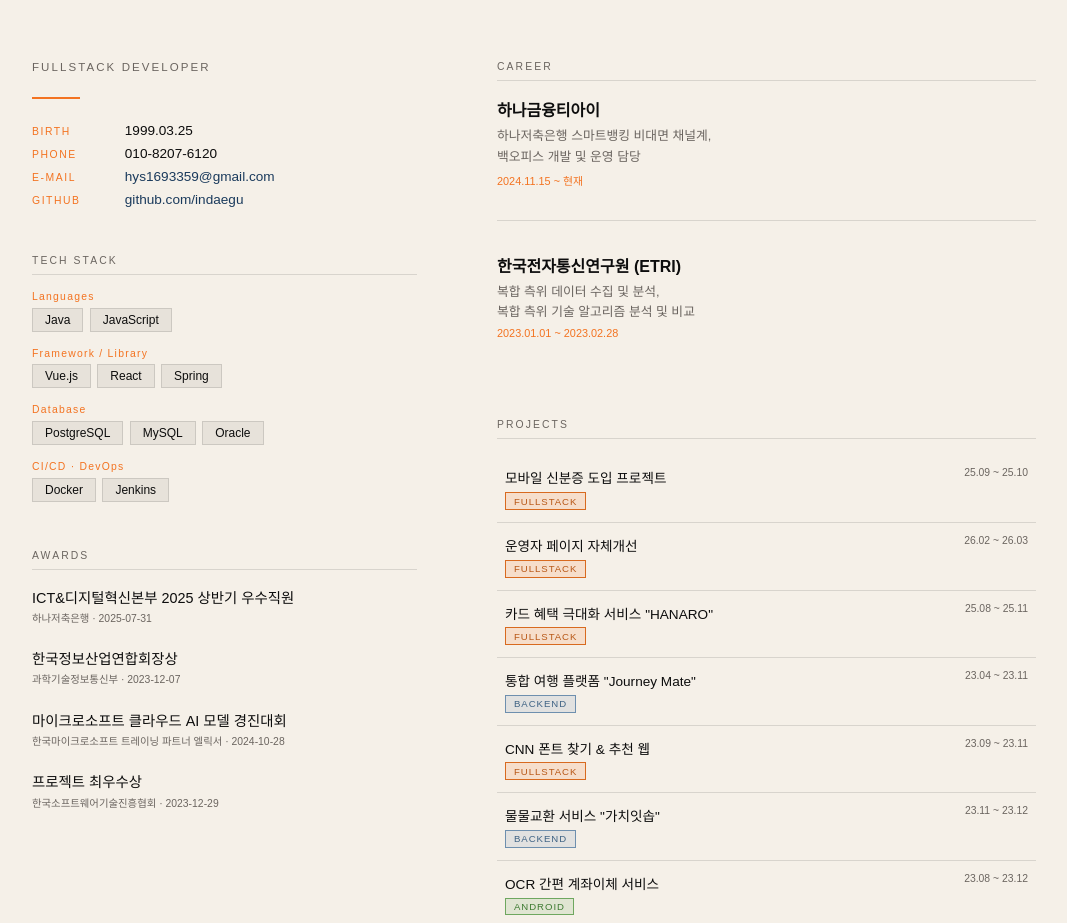
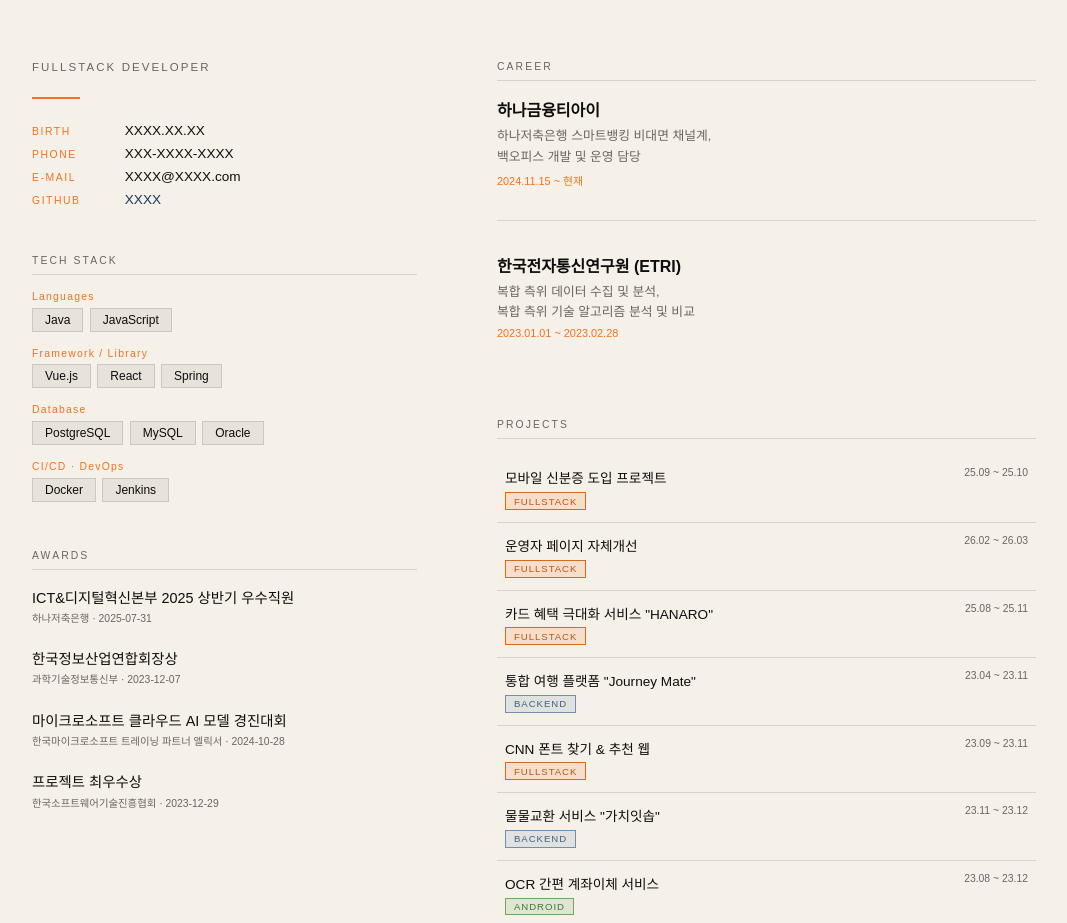
Before and after one commit to indaegu/portfolio, a plain HTML site: page index.html in a window 1280 px wide. Shown: the part 1710-2633 px from the top of the page, without its empty margins (106-1173 px from the left). Drawn offline with Linux system fonts and the light colour scheme; a web font is replaced by a local one.

Commit message:
Update index.html

```diff
--- a/index.html
+++ b/index.html
@@ -530,10 +530,14 @@
           <!-- <div class="profile-name">성창민</div> -->
           <div class="profile-sub">FULLSTACK DEVELOPER</div>
           <div class="resume-divider"></div>
-          <div class="info-row"><span class="info-label">Birth</span><span class="info-val">1999.03.25</span></div>
+          <!-- <div class="info-row"><span class="info-label">Birth</span><span class="info-val">1999.03.25</span></div>
           <div class="info-row"><span class="info-label">Phone</span><span class="info-val">010-8207-6120</span></div>
           <div class="info-row"><span class="info-label">E-Mail</span><span class="info-val"><a href="mailto:hys1693359@gmail.com">hys1693359@gmail.com</a></span></div>
-          <div class="info-row"><span class="info-label">GitHub</span><span class="info-val"><a href="https://github.com/indaegu" target="_blank">github.com/indaegu</a></span></div>
+          <div class="info-row"><span class="info-label">GitHub</span><span class="info-val"><a href="https://github.com/indaegu" target="_blank">github.com/indaegu</a></span></div> -->
+          <div class="info-row"><span class="info-label">Birth</span><span class="info-val">XXXX.XX.XX</span></div>
+          <div class="info-row"><span class="info-label">Phone</span><span class="info-val">XXX-XXXX-XXXX</span></div>
+          <div class="info-row"><span class="info-label">E-Mail</span><span class="info-val"><a">XXXX@XXXX.com</a></span></div>
+          <div class="info-row"><span class="info-label">GitHub</span><span class="info-val"><a>XXXX</a></span></div>
         </div>
 
         <div class="skills-section">
```
